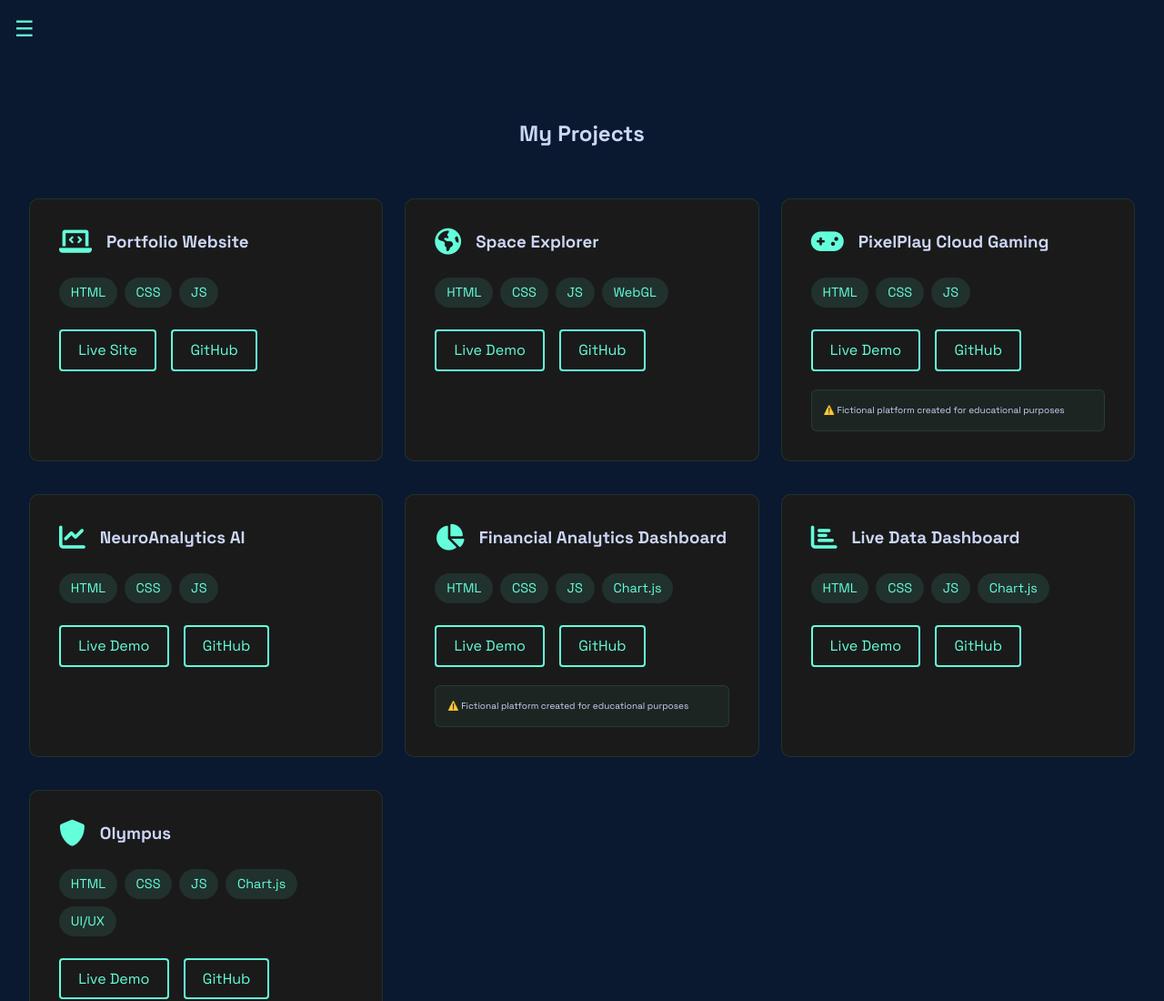
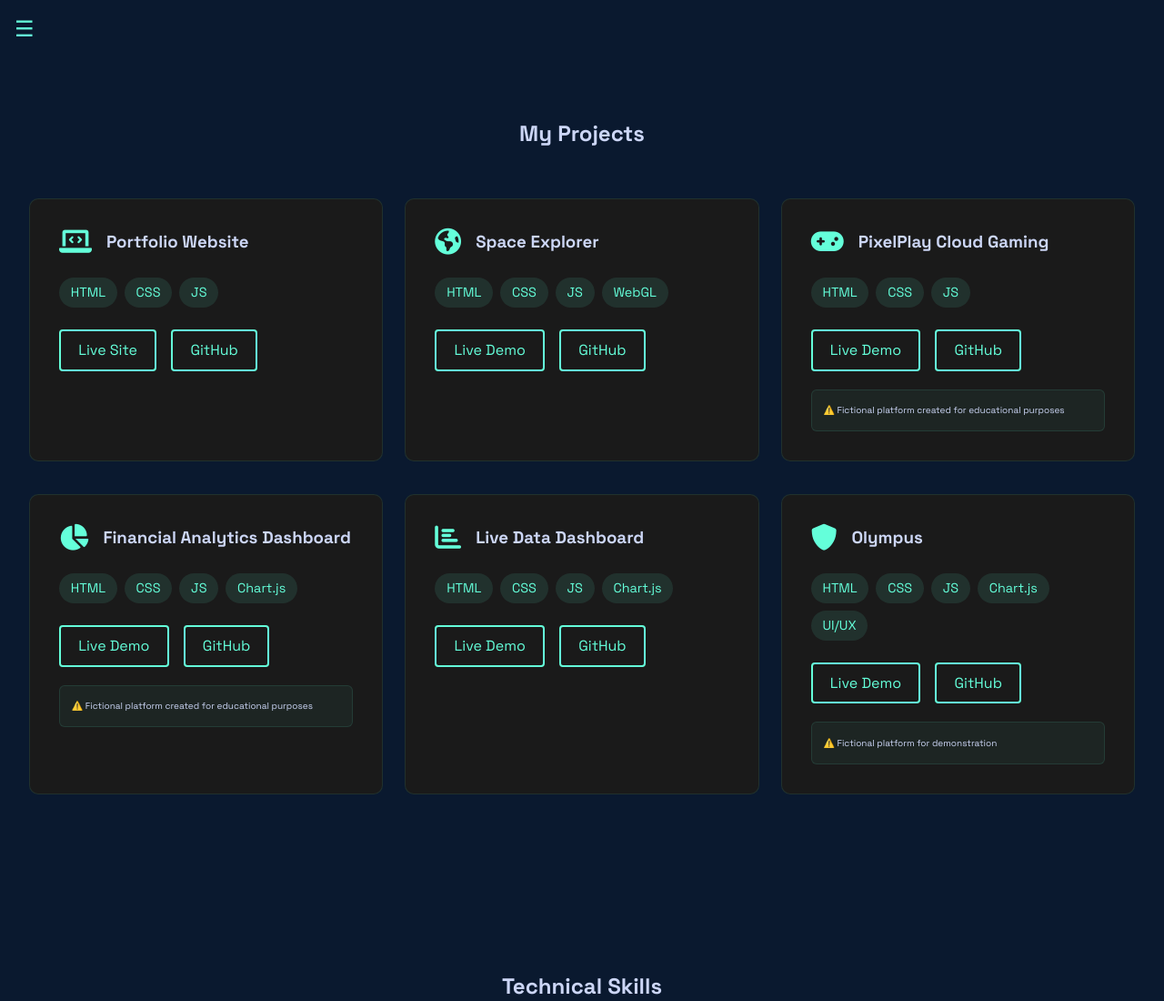
Before and after one commit to ZelHork/zelhork-2, a plain HTML site: page projects.html in a window 1280 px wide. Shown: the top 1100 px of the page at 91% size. Drawn offline with Linux system fonts and the light colour scheme.

Commit message:
Update projects.html

```diff
--- a/projects.html
+++ b/projects.html
@@ -84,22 +84,6 @@
 
                 <div class="project-card reveal">
                     <div class="project-header">
-                        <i class="fas fa-chart-line"></i>
-                        <h3>NeuroAnalytics AI</h3>
-                    </div>
-                    <div class="tech-stack">
-                        <span>HTML</span>
-                        <span>CSS</span>
-                        <span>JS</span>
-                    </div>
-                    <div class="project-links">
-                        <a href="https://zelhork.vercel.app/" target="_blank" class="link">Live Demo</a>
-                        <a href="https://github.com/ZelHorrk/zelhork" target="_blank" class="link">GitHub</a>
-                    </div>
-                </div>
-
-                <div class="project-card reveal">
-                    <div class="project-header">
                         <i class="fas fa-chart-pie"></i>
                         <h3>Financial Analytics Dashboard</h3>
                     </div>
```
